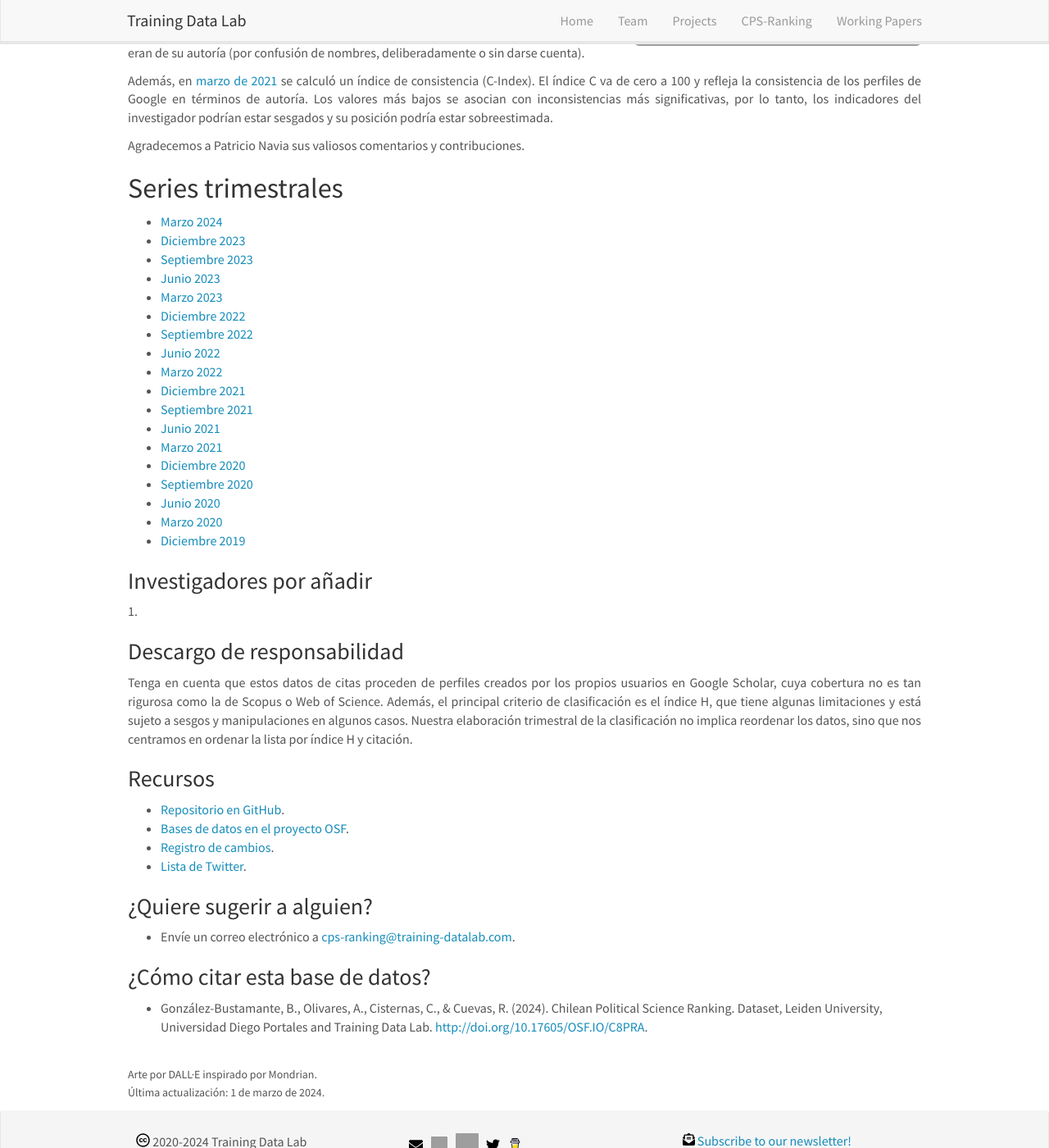
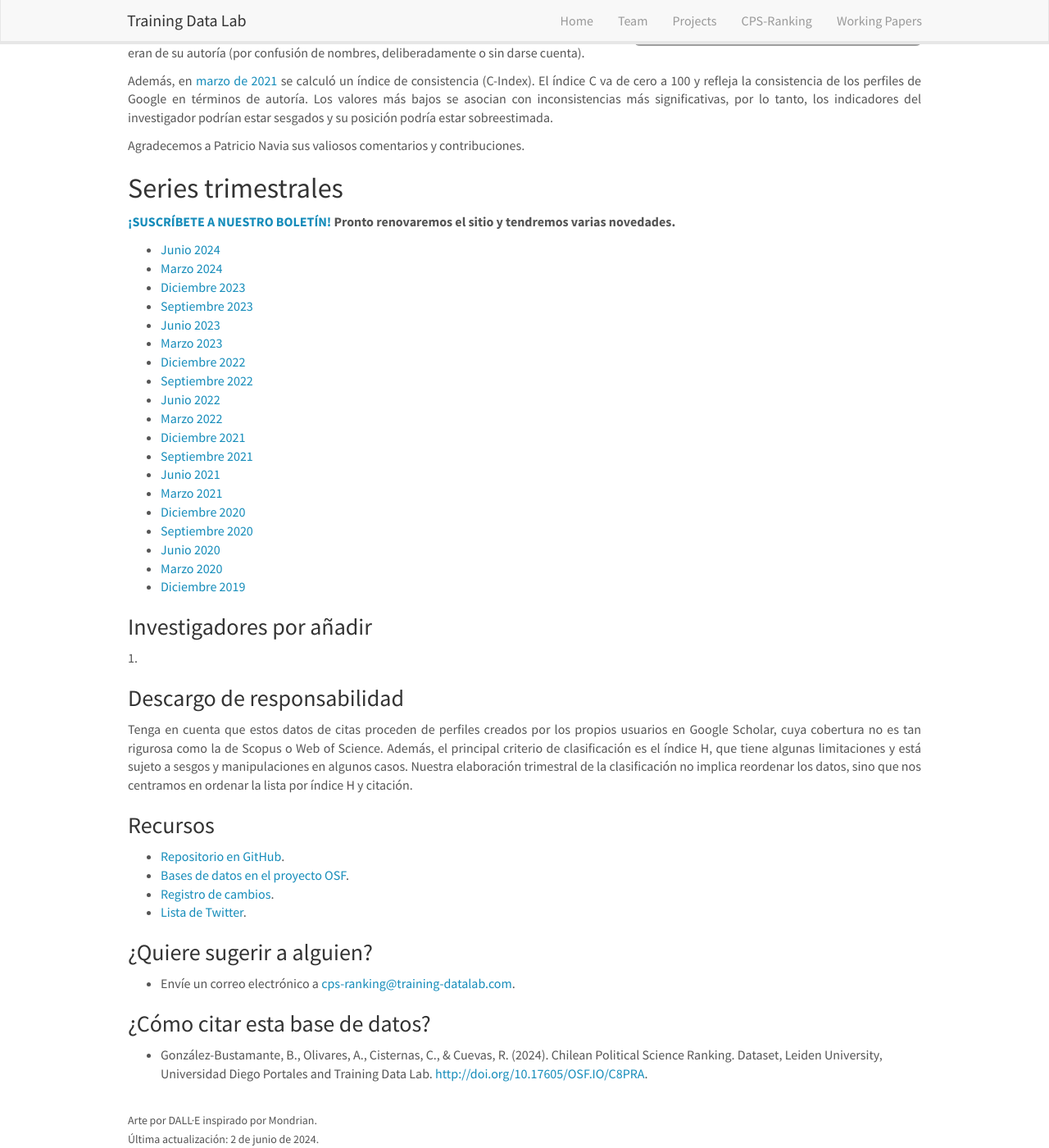
Before and after one commit to training-datalab/old-training-datalab.com, a Jekyll site: the page built from _pages/cps-ranking-spanish.md, in a window 1280 px wide and 1400 px high, scrolled down 791 px. Shown: the whole window at 82% size. Built offline with Jekyll 4.4.1, drawn with Linux system fonts in a browser that asks for light colours; nearby versions of some CDN libraries.

Commit message:
Update cps-ranking-spanish.md

```diff
--- a/_pages/cps-ranking-spanish.md
+++ b/_pages/cps-ranking-spanish.md
@@ -28,6 +28,9 @@ permalink: /projects/cps-ranking-spanish
 
 ## Series trimestrales
 
+<p align="justify"><a href="https://zcmp.eu/e28J" target="_blank">**¡SUSCRÍBETE A NUESTRO BOLETÍN!**</a> **Pronto renovaremos el sitio y tendremos varias novedades.**</p>
+
+- [Junio 2024](https://training-datalab.com/projects/cps-ranking/2024-06-02-impact-ranking)
 - [Marzo 2024](https://training-datalab.com/projects/cps-ranking/2024-03-01-impact-ranking)
 - [Diciembre 2023](https://training-datalab.com/projects/cps-ranking/2023-12-03-impact-ranking)
 - [Septiembre 2023](https://training-datalab.com/projects/cps-ranking/2023-09-01-impact-ranking)
@@ -72,4 +75,4 @@ permalink: /projects/cps-ranking-spanish
 
 <br />
 <small>Arte por DALL·E inspirado por Mondrian.</small><br />
-<small>Última actualización: 1 de marzo de 2024.</small>
+<small>Última actualización: 2 de junio de 2024.</small>
```
